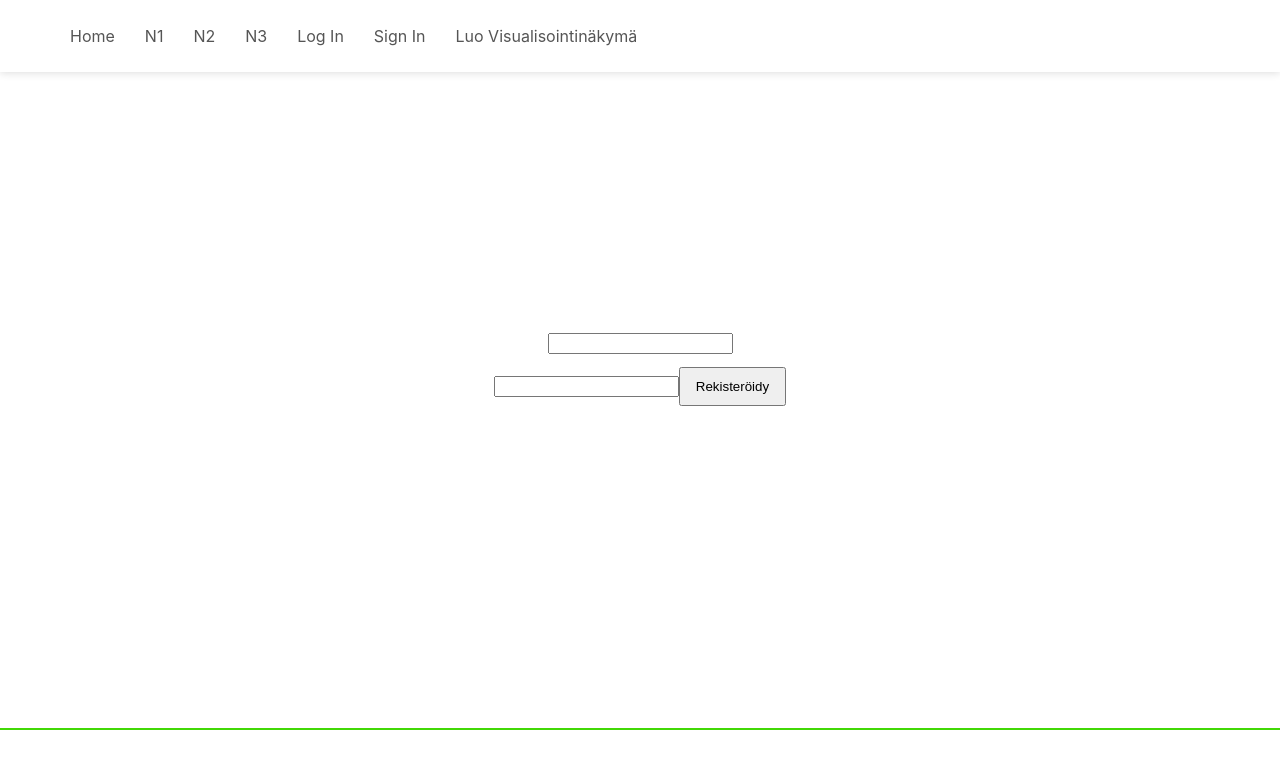
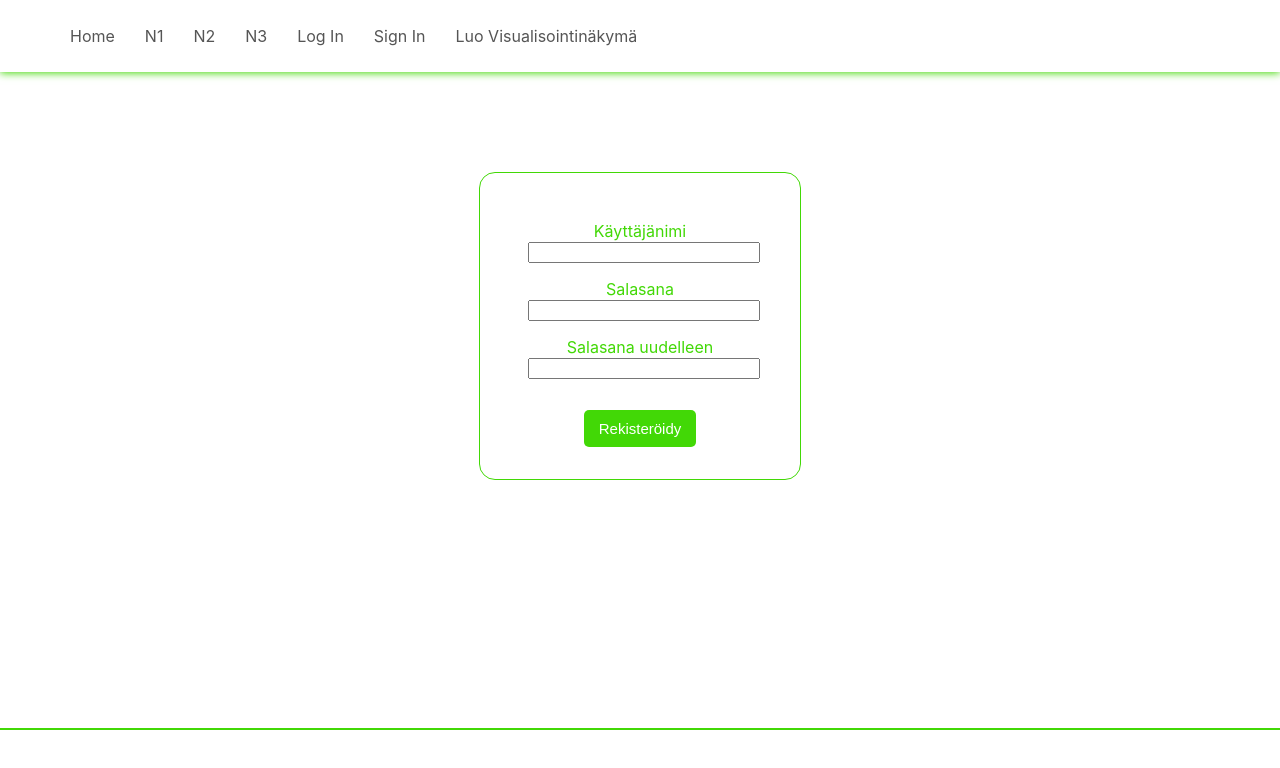
Before and after one commit to Sovellusprojekti-Ryhma-8/Climate-change-visualization-project, a React (Create React App) app in the folder react-app/: page /SignIn in a window 1280 px wide. Shown: the top 768 px of the page. Built offline with nearby package versions, Linux system fonts and the light colour scheme.

Commit message:
registeration style muutettu

```diff
--- a/react-app/src/App.css
+++ b/react-app/src/App.css
@@ -16,7 +16,7 @@ footer {
 }
 
 #header {
-  height: 260px;
+  height: 100px;
   width: 100%;
   background-size: cover;
 }
@@ -26,7 +26,7 @@ footer {
   justify-content: flex-start;
   align-items: center;
   padding: 10px 15px;
-  box-shadow: 0 1px 8px #ddd;
+  box-shadow: 0 1px 8px #42d806;
 }
 
 .navbar li {
--- a/react-app/src/components/SignIn.js
+++ b/react-app/src/components/SignIn.js
@@ -1,5 +1,6 @@
 import React from 'react';
-import { useState } from 'react';
+import { useState, useEffect } from 'react';
+import { useNavigate } from "react-router-dom";
 import '../styles/registeration.css'
 
 
@@ -7,9 +8,22 @@ const URL = "http://localhost:8080/register"
 
 export default function SignIn() {
 
-    const [userName, setUserame] = useState('');
+
+    const [userName, setUsername] = useState('');
     const [passWord, setPassWord] = useState('');
+    const [passWord2, setPassWord2] = useState('');
+    const [message, setMessage] = useState('');
     const form = new FormData;
+    let navigate = useNavigate();
+
+
+    useEffect(() => {
+        if (passWord === passWord2) {
+            console.log("yeet");
+        }else {
+            console.log("nooo")
+        }
+    })
 
 
     let handleSubmit = async (e) => {
@@ -23,10 +37,21 @@ export default function SignIn() {
                 method: 'POST',
                 body: form
             })
-            .then(res => console.log(res))
-            .catch(error => console.log(error))
+            .then((res) => {
+                if (res.status === 200) {
+                    console.log(res.status)
+                    navigate('/LogIn')
+                }else {
+                    setMessage("Vituiks män")
+                }
+            })
+            .catch((error) => {
+                console.log(error+ "  error")
+                setMessage("error")
+            })
         } catch(err) {
-            console.log(err);
+            console.log(err+ "   err");
+            setMessage("err")
         }
 
     }
@@ -38,10 +63,21 @@ export default function SignIn() {
         <>
             <div class="register">
                 <form class="register-form" onSubmit={handleSubmit}>
-                    <input type="text" value={userName} onChange={(e) => setUserame(e.target.value)}/>
-                    <input type="text" value={passWord} onChange={(e) => setPassWord(e.target.value)}/>
+                    <div class="block">
+                        <label>Käyttäjänimi</label>
+                        <input class="input" type="text" value={userName} onChange={(e) => setUsername(e.target.value)}/>
+                    </div>
+                    <div class="block">
+                        <label>Salasana</label>
+                        <input class="input" type="text" value={passWord} onChange={(e) => setPassWord(e.target.value)}/>
+                    </div>
+                    <div class="block">
+                        <label>Salasana uudelleen</label>
+                        <input class="input" type="text" value={passWord2} onChange={(e) => setPassWord2(e.target.value)}/>
+                    </div>
                     <button class='button' type='submit'>Rekisteröidy</button>
                 </form>
+                <p>{message}</p>
             </div>
         </>
     )
--- a/react-app/src/styles/registeration.css
+++ b/react-app/src/styles/registeration.css
@@ -1,3 +1,4 @@
+
 .register {
     display: flexbox;
     text-align: center;
@@ -6,10 +7,33 @@
 
   .register .register-form {
     display: inline-block;
-    width: 25%;
+    width: 20%;
+    border-style: solid;
+    color: #42d806;
+    border-width: 1px;
+    border-radius: 1em;
+    padding: 2em;
   }
 
   .register .button {
     padding: 10px 15px;
     margin-top: 1em;
+    background-color: #42d806;
+    border: none;
+    border-radius: 5px;
+    color: white;
+    text-align: center;
+    text-decoration: none;
+    display: inline-block;
+    font-size: 15px;
+
   }
+
+  .register .register-form .input {
+    width: 100%;
+
+  }
+
+  .block {
+    margin: 1em;
+  }
```
